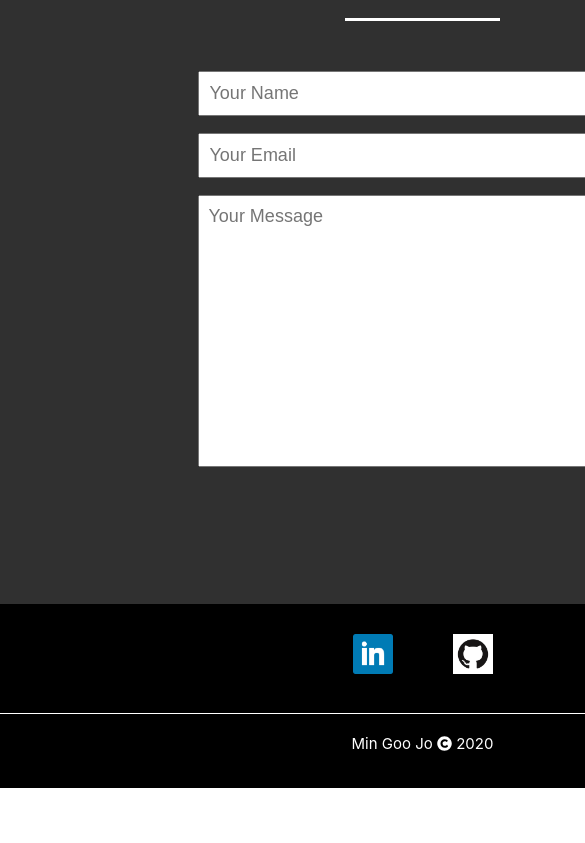
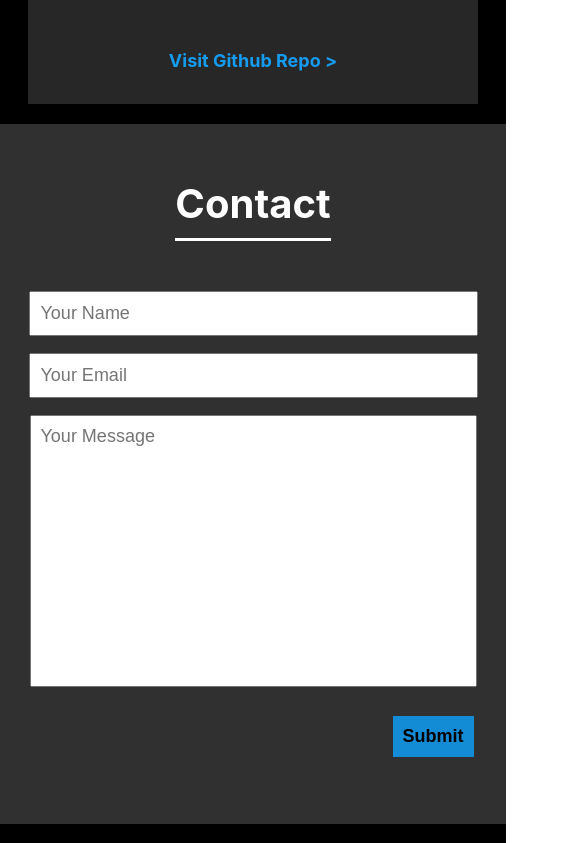
Before and after one commit to jmgtheworld/aboutme, a React (Create React App) app: page / in a window 390 px wide. Shown: the part 3821-4664 px from the top of the page, 585 px wide, since content can reach past the window. Before the commit the page ends 4609 px from the top, so only its background shows below. Built offline with nearby package versions, Linux system fonts and the light colour scheme.

Commit message:
resize min width to 506px for mobile view

```diff
--- a/src/components/body.scss
+++ b/src/components/body.scss
@@ -3,9 +3,7 @@
   background-color: black;
   display: flex;
   flex-direction: column;
-  min-width: 845px;
-  max-width: 100%;
-  height: 100%;
+  min-width: 506px;
   align-items: center;
 
     &__profileImage {
--- a/src/components/contact.scss
+++ b/src/components/contact.scss
@@ -1,6 +1,6 @@
 .contact{
   background-color: rgb(48, 48, 48);
-  min-width: 845px;
+  min-width: 506px;
   height: 700px;
   display: flex;
   flex-direction: column;
@@ -24,7 +24,7 @@
   }
 
   #name, #email, #message {
-    width: 450px;
+    width: 425px;
     margin-top: 10px;
     font-size: 18px;
     padding: 10px;
@@ -66,7 +66,7 @@
     background-color: rgb(20, 139, 213);
     border-style: none;
     font-weight: bold;
-    margin: 15px 0 100px 390px;
+    margin: 15px 0 100px 360px;
     font-size: 18px;
     padding: 10px;
   }
--- a/src/components/footer.scss
+++ b/src/components/footer.scss
@@ -2,7 +2,7 @@
   display: flex;
   flex-direction: column;
   font-size: 15px;
-  min-width: 845px;
+  min-width: 506px;
   list-style: none;
   background-color:black;
 
```
